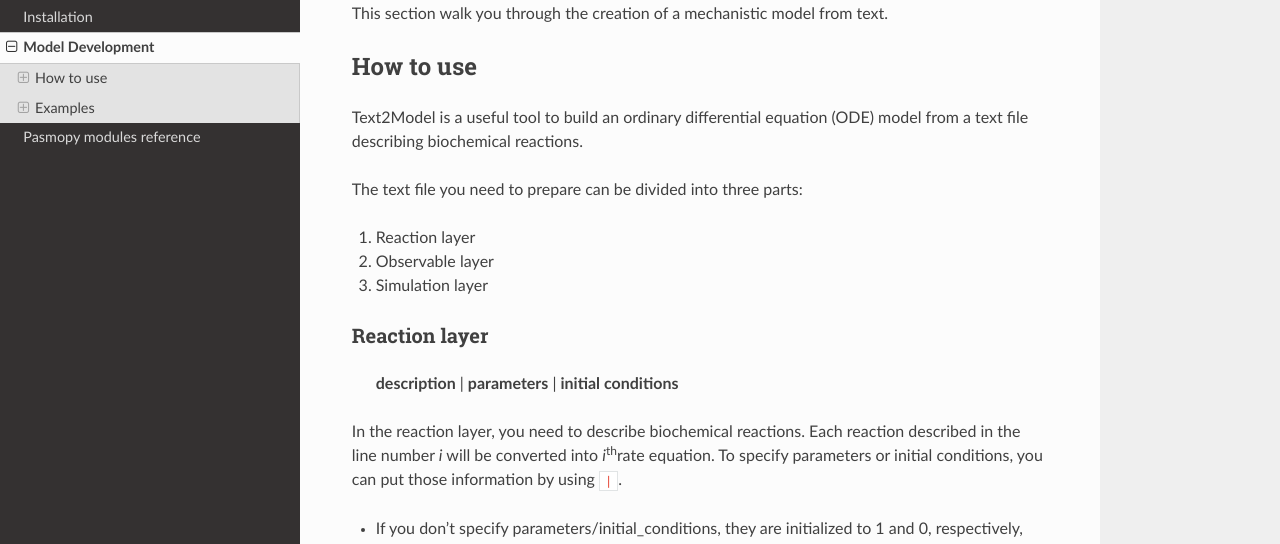
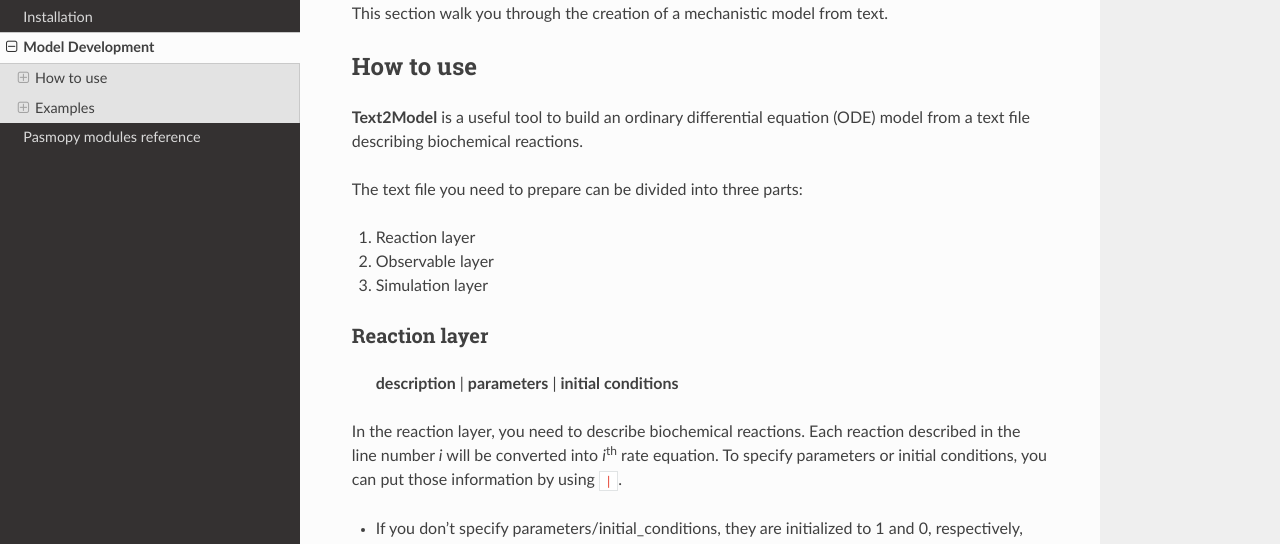
Before and after one commit to pasmopy/pasmopy, a Sphinx documentation site: the page built from docs/model_development.rst, in a window 1280 px wide and 900 px high. Shown: the part 158-702 px from the top of the window. Built offline with Sphinx 7.4.7 and the Read the Docs theme 2.0.0, drawn with Linux system fonts in a browser that asks for light colours; some of the changed text lies outside the part shown.

```diff
--- a/docs/index.rst
+++ b/docs/index.rst
@@ -1,10 +1,10 @@
-|Actions Status| |License| |Code style|
-
 =============================================
 Pasmopy – Patient-Specific Modeling in Python
 =============================================
 
 .. image:: https://raw.githubusercontent.com/pasmopy/pasmopy/master/docs/_static/img/overview.png
+
+|Actions Status| |License| |Code style|
 
 **Pasmopy** is a scalable toolkit for classifying cancer subtypes based on intracellular signaling dynamics generated from kinetic modeling. It is compatible with `biomass <https://github.com/biomass-dev/biomass>`_ and offers the following features:
 
--- a/docs/model_development.rst
+++ b/docs/model_development.rst
@@ -5,7 +5,7 @@ This section walk you through the creation of a mechanistic model from text.
 
 How to use
 ----------
-Text2Model is a useful tool to build an ordinary differential equation (ODE) model from a text file describing biochemical reactions.
+**Text2Model** is a useful tool to build an ordinary differential equation (ODE) model from a text file describing biochemical reactions.
 
 The text file you need to prepare can be divided into three parts:
 
@@ -19,7 +19,7 @@ Reaction layer
    **description** | **parameters** | **initial conditions**
 
 In the reaction layer, you need to describe biochemical reactions.
-Each reaction described in the line number *i* will be converted into *i*\ :sup:`th`\ rate equation.
+Each reaction described in the line number *i* will be converted into *i*\ :sup:`th`\  rate equation.
 To specify parameters or initial conditions, you can put those information by using ``|``.
 
 * If you don't specify parameters/initial_conditions, they are initialized to 1 and 0, respectively, and the parameter values will be estimated from experimental data.
@@ -91,7 +91,7 @@ Example:
 
 * tspan:
 
-   Two element vector [t0, tf] specifying the initial and final times.
+   Two element vector ``[t0, tf]`` specifying the initial and final times.
 
 * unperturbed:
 
```
Also changed, not shown: README.md (+5 -5 lines).
